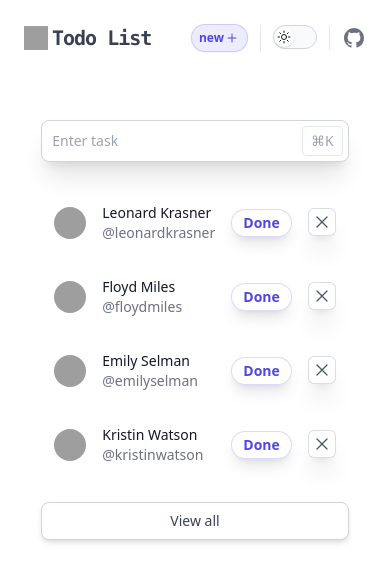
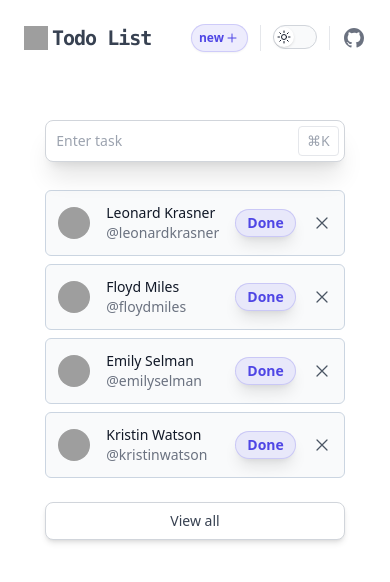
Before and after one commit to lucaprotelli/TodoList, a React (Vite) app: page / in a window 390 px wide. Shown: the top 582 px of the page. Built offline with nearby package versions, Linux system fonts and the light colour scheme; grey boxes are pictures that could not be loaded.

Commit message:
fixed user interface

```diff
--- a/src/components/CreateTask.jsx
+++ b/src/components/CreateTask.jsx
@@ -6,7 +6,8 @@ import {
     PlusIcon,
     TrashIcon,
     HashtagIcon,
-    TagIcon,
+    BookmarkIcon,
+    BookmarkSlashIcon,
 } from "@heroicons/react/24/outline"
 
 const quickActions = [
@@ -23,7 +24,13 @@ const quickActions = [
         url: "#",
     },
     { name: "Add hashtag...", icon: HashtagIcon, shortcut: "H", url: "#" },
-    { name: "Add label...", icon: TagIcon, shortcut: "L", url: "#" },
+    { name: "Add to bookmark...", icon: BookmarkIcon, shortcut: "L", url: "#" },
+    {
+        name: "Remove to bookmark...",
+        icon: BookmarkSlashIcon,
+        shortcut: "G",
+        url: "#",
+    },
 ]
 
 function classNames(...classes) {
--- a/src/components/SliderSwitch.jsx
+++ b/src/components/SliderSwitch.jsx
@@ -16,7 +16,7 @@ export default function SliderSwitch() {
                 enabled
                     ? "bg-neutral-800 border-neutral-400 hover:border-white"
                     : "bg-gray-50 border-gray-300 hover:border-gray-600",
-                "mx-3 md:mx-5 inline-flex items-center h-6 w-11 flex-shrink-0 cursor-pointer rounded-full border transition-colors duration-200 ease-in-out focus:outline-none"
+                "mx-3 md:mx-5 inline-flex items-center h-6 w-11 flex-shrink-0 cursor-pointer rounded-full border transition-colors duration-500 ease-in-out focus:outline-none"
             )}
         >
             <span className="sr-only">Use setting</span>
--- a/src/components/StackedList.jsx
+++ b/src/components/StackedList.jsx
@@ -50,7 +50,7 @@ export default function TodoList() {
                     {people.map((person) => (
                         <li
                             key={person.handle}
-                            className="group/task p-3 mt-2 hover:bg-gray-100 border border-white hover:border-slate-300 hover:rounded-md"
+                            className="group/item p-3 mt-2 bg-gray-50 hover:bg-gray-600/10 border border-slate-300 rounded-md"
                         >
                             <div
                                 className="flex items-center space-x-4 cursor-pointer"
@@ -71,19 +71,19 @@ export default function TodoList() {
                                         {"@" + person.handle}
                                     </p>
                                 </div>
-                                <div className="xl:hidden xl:group-hover/task:block">
+                                <div className="group/edit inline-flex lg:hidden group-hover/item:inline-flex">
                                     <button
                                         href="#"
-                                        className="inline-flex items-center rounded-full hover:bg-indigo-600/20 px-3 py-1 text-sm font-semibold leading-5 text-indigo-600 shadow-lg ring-1 ring-inset ring-indigo-600/20"
+                                        className="group-hover/edit:inline-flex items-center rounded-full bg-indigo-600/10 hover:bg-indigo-600/20 px-3 py-1 text-sm font-semibold leading-5 text-indigo-600 shadow-lg ring-1 ring-inset ring-indigo-600/20"
                                     >
                                         Done
                                     </button>
                                 </div>
-                                <div className="xl:hidden xl:group-hover/task:block">
+                                <div className="group/edit inline-flex lg:hidden group-hover/item:inline-flex">
                                     <button
                                         name="delete"
                                         href="#"
-                                        className="inline-flex items-center rounded-md shadow-xl px-1 py-1 text-sm font-semibold leading-5 text-gray-600 ring-1 ring-inset ring-slate-600/20 hover:bg-slate-600/10"
+                                        className="group-hover/edit:inline-flex items-center text-sm font-semibold leading-5 text-gray-600 hover:text-gray-800"
                                     >
                                         <XMarkIcon className="h-5 w-5" />
                                     </button>
```
Also changed, not shown: 1 other file (tests, documents, lock files or other folders).
